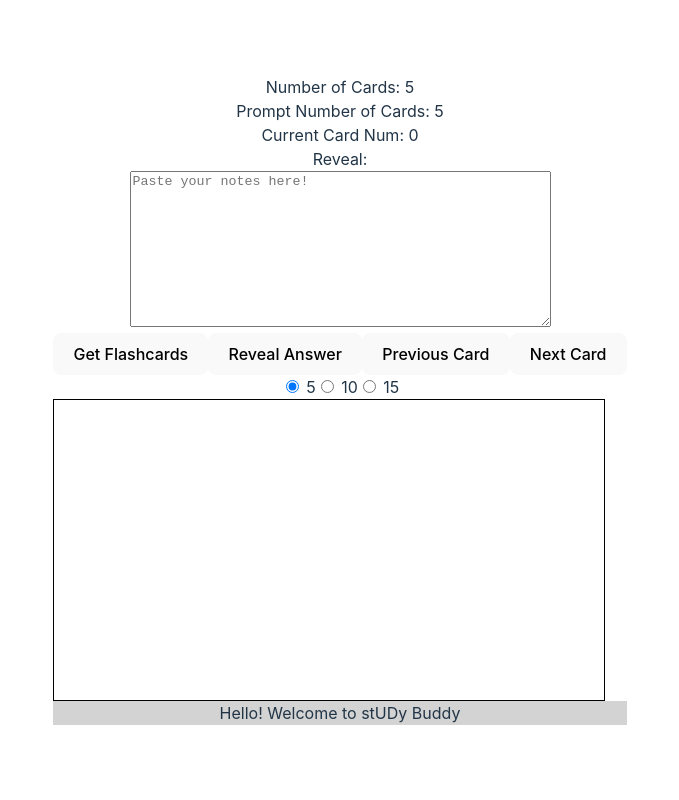
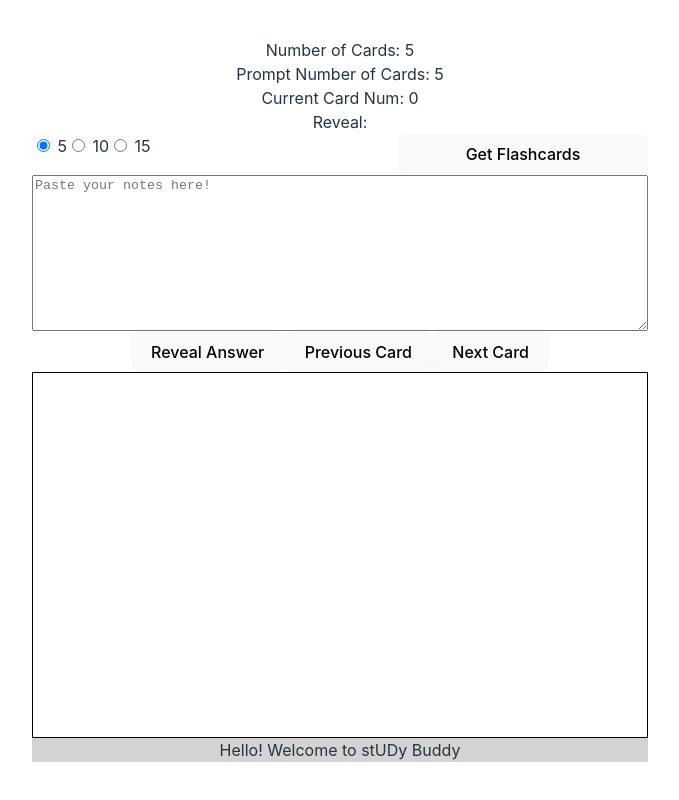
Before and after one commit to Terrifyd/study-buddy, a React (Vite) app in the folder web/: page / in a window 1280 px wide. Shown: the whole page, without its empty margins (300-979 px from the left). Built offline with nearby package versions, Linux system fonts and the light colour scheme; no server answers.

Commit message:
moved some buttons to above textarea

```diff
--- a/web/src/App.jsx
+++ b/web/src/App.jsx
@@ -6,6 +6,7 @@ import './style.css'
 import { OPENAI_API_KEY } from './Token' // MUST CREATE A FILE CALLED "Token.jsx" AND EXPORT OPEN_API_KEY VAR
 import { Parse } from "./components/Parse"
 import { DisplayCards } from "./components/DisplayCards"
+import { NumCardsButton } from './components/NumCardsButtons'
 // import OpenAI from "openai";
 
 /* const openai = new OpenAI();
@@ -37,6 +38,11 @@ function App() {
 
   async function callOpenAIAPI() {
     console.log("function logged")
+
+    if (notes === "") {
+      setFeedback("You need to input notes to generate flashcards.")
+      return
+    }
 
     setFeedback("Generating " + numCards.toString() + " Flashcards based on your notes (this may take some time)");
     setPromptNumCards(parseInt(numCards, 10))
@@ -120,7 +126,16 @@ function App() {
       <div>Prompt Number of Cards: {promtNumCards}</div>
       <div>Current Card Num: {currCardNum}</div>
       <div>Reveal: {reveal}</div>
-      <div>
+      <div className='input'>
+        <div style={{display: 'flex'}}>
+          {NumCardsButton(setNumCards)}
+          <button
+              onClick={callOpenAIAPI}
+              style={{marginLeft: 'auto', width: "250px"}}
+            >
+              Get Flashcards
+            </button>
+        </div>
         <textarea
           onChange={(e) => setNotes(e.target.value)}
           placeholder='Paste your notes here!'
@@ -129,44 +144,12 @@ function App() {
         />
       </div>
       <div>
-        <button onClick={callOpenAIAPI}>Get Flashcards</button>
         <button onClick={flipCard}>Reveal Answer</button>
         <button onClick={prevCard}>Previous Card</button>
         <button onClick={nextCard}>Next Card</button>
       </div>
-      <div>
-        <input
-          type="radio"
-          value="5"
-          name="numCards"
-          onChange={(e) => setNumCards(e.target.value)}
-          defaultChecked
-        /> 5
-        <input
-          type="radio"
-          value="10"
-          name="numCards"
-          onChange={(e) => setNumCards(e.target.value)}
-        /> 10
-        <input
-          type="radio"
-          value="15"
-          name="numCards"
-          onChange={(e) => setNumCards(e.target.value)}
-        /> 15
-      </div>
-      <div
-        style={{
-          display: 'flex',
-          justifyContent: 'center',
-          alignItems: 'center',
-          border: '1px solid black',
-          height: '300px',
-          width: '550px',
-          position: 'relative',
-        }}
-      >
-        {cards !== "" ? DisplayCards(cards, currCardNum, reveal) : null}
+      <div className='card'>
+        {cards !== "" ? DisplayCards(cards, currCardNum, reveal, promtNumCards) : null}
       </div>
 
       <div className="bottomtext">
--- a/web/src/components/DisplayCards.jsx
+++ b/web/src/components/DisplayCards.jsx
@@ -1,6 +1,6 @@
 
 
-export function DisplayCards(cards, selectedCard, revealAnswer) {
+export function DisplayCards(cards, selectedCard, revealAnswer, numCards) {
     let side = revealAnswer ? "back" : "front";
     let sideCap = side === "front" ? "Front" : "Back";
     let cardText = cards[selectedCard][side];
@@ -10,7 +10,7 @@ export function DisplayCards(cards, selectedCard, revealAnswer) {
     return (
         <div>
             <div className="cardtopleft">
-                Card Number: {selectedCard + 1}
+                Card Number: {selectedCard + 1} of {numCards}
             </div>
             <div className="cardtopright">
                 {sideCap}
--- /dev/null
+++ b/web/src/components/NumCardsButtons.jsx
@@ -0,0 +1,25 @@
+export function NumCardsButton (setNumCards) {
+    return (
+        <div>
+            <input
+            type="radio"
+            value="5"
+            name="numCards"
+            onChange={(e) => setNumCards(e.target.value)}
+            defaultChecked
+        /> 5
+        <input
+            type="radio"
+            value="10"
+            name="numCards"
+            onChange={(e) => setNumCards(e.target.value)}
+        /> 10
+        <input
+            type="radio"
+            value="15"
+            name="numCards"
+            onChange={(e) => setNumCards(e.target.value)}
+        /> 15
+      </div>
+    )
+}
--- a/web/src/style.css
+++ b/web/src/style.css
@@ -3,6 +3,11 @@
 .content
 {
  text-align: center;
+}
+
+.input {
+    display: flex;
+    flex-direction: column;
 }
 
 .bottomtext {
@@ -15,6 +20,15 @@
 
     justify-content: center;
     align-items: center;
+  }
+  .card {
+    display: flex;
+    justify-content: center;
+    align-items: center;
+    border: 1px solid black;
+    height: 300px;
+    width: 550px;
+    position: relative;
   }
 
 .cardtopleft {
```
